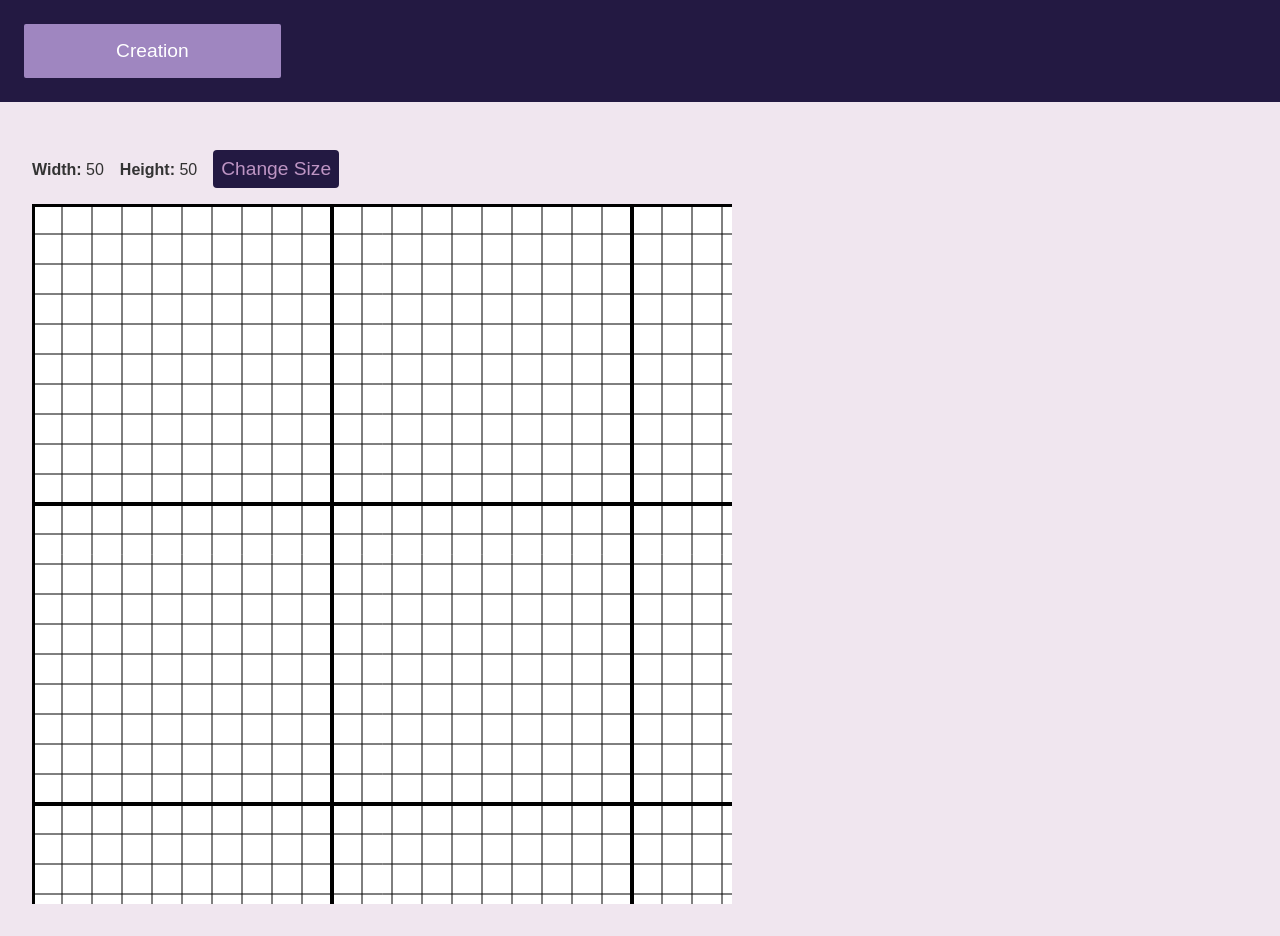
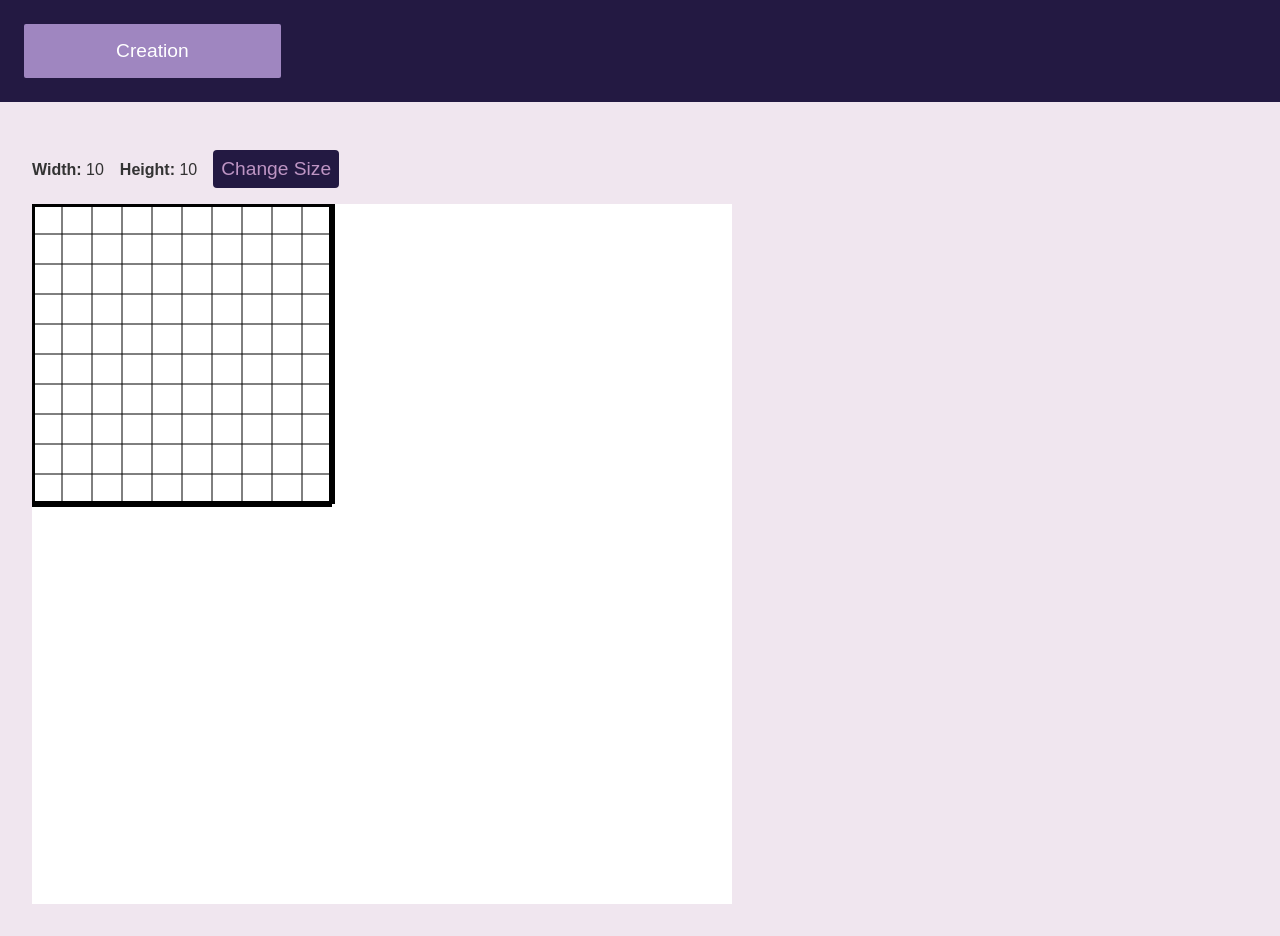
Before and after one commit to blakdragon39/digital-stitchware, an Angular app: page /creation in a window 1280 px wide. After the commit the page ends 904 px from the top, so only its background shows below. Built offline with nearby package versions, Linux system fonts and the light colour scheme.

Commit message:
Drawing a highlight square

```diff
--- a/src/app/creation/canvas/canvas.component.html
+++ b/src/app/creation/canvas/canvas.component.html
@@ -1 +1,16 @@
-<canvas id="stitchCanvas" width="700" height="700"></canvas>
+<div
+	class="containsLayers"
+	(document:mousemove)="onMouseMoveEvent($event)">
+	<canvas
+		class="background"
+		width="700"
+		height="700"></canvas>
+	<canvas
+		id="highlightCanvas"
+		width="700"
+		height="700"></canvas>
+	<canvas
+		id="gridCanvas"
+		width="700"
+		height="700"></canvas>
+</div>
--- a/src/app/creation/canvas/canvas.component.scss
+++ b/src/app/creation/canvas/canvas.component.scss
@@ -1,4 +1,13 @@
+.containsLayers {
+	display: block;
+	position: relative;
+}
+
+.background {
+	background-color: #fff;
+}
+
 canvas {
 	display: block;
-	background-color: #fff;
+	position: absolute;
 }
--- a/src/app/creation/canvas/canvas.component.ts
+++ b/src/app/creation/canvas/canvas.component.ts
@@ -21,32 +21,48 @@ export class CanvasComponent {
     private stitchLine = 1
     private boxLine = 4
 
+    private initialized = false
+    private gridCtx!: CanvasRenderingContext2D
+    private highlightCtx!: CanvasRenderingContext2D
+    private boundingRect!: DOMRect
+
+    private highlightedSquare: Point | null = null
+
     ngOnInit() {
-        // todo async this
-        var canvas = document.getElementById('stitchCanvas')
-        if (!canvas) return
+        var gridCanvas = document.getElementById('gridCanvas')!
+        var highlightCanvas = document.getElementById('highlightCanvas')!
 
-        var c = (canvas as HTMLCanvasElement).getContext('2d')
-        if (!c) return
+        this.gridCtx = (gridCanvas as HTMLCanvasElement).getContext('2d')!
+        this.highlightCtx = (highlightCanvas as HTMLCanvasElement).getContext('2d')!
+        this.boundingRect = gridCanvas.getBoundingClientRect()!
+
+        this.initialized = true
+        this.ngOnChanges()
+    }
+
+    ngOnChanges() {
+        if (!this.initialized) return
+
+        this.gridCtx.reset()
 
         // draw full outer outline
         // todo plus half of outline width to finish the box
-        this.drawLine(c, new Point(0, 0), new Point(this.width * this.stitchSize, 0), this.fullOutline)
-        this.drawLine(c, new Point(0, 0), new Point(0, this.height * this.stitchSize), this.fullOutline)
-        this.drawLine(c, new Point(this.width * this.stitchSize, 0), new Point(this.width * this.stitchSize, this.height * this.stitchSize), this.fullOutline)
-        this.drawLine(c, new Point(0, this.height * this.stitchSize), new Point(this.width * this.stitchSize, this.height * this.stitchSize), this.fullOutline)
+        this.drawLine(this.gridCtx, new Point(0, 0), new Point(this.width * this.stitchSize, 0), this.fullOutline)
+        this.drawLine(this.gridCtx, new Point(0, 0), new Point(0, this.height * this.stitchSize), this.fullOutline)
+        this.drawLine(this.gridCtx, new Point(this.width * this.stitchSize, 0), new Point(this.width * this.stitchSize, this.height * this.stitchSize), this.fullOutline)
+        this.drawLine(this.gridCtx, new Point(0, this.height * this.stitchSize), new Point(this.width * this.stitchSize, this.height * this.stitchSize), this.fullOutline)
 
         //draw box outlines
         for (let x = 0; x < this.width; x += 1) {
             var lineSize = this.stitchLine
             if (x % 10 == 0) lineSize = this.boxLine
-            this.drawLine(c, new Point(x * this.stitchSize, 0), new Point(x * this.stitchSize, this.height * this.stitchSize), lineSize)
+            this.drawLine(this.gridCtx, new Point(x * this.stitchSize, 0), new Point(x * this.stitchSize, this.height * this.stitchSize), lineSize)
         }
 
         for (let y = 0; y < this.height; y +=1 ) {
             var lineSize = this.stitchLine
             if (y % 10 == 0) lineSize = this.boxLine
-            this.drawLine(c, new Point(0, y * this.stitchSize), new Point(this.width * this.stitchSize, y * this.stitchSize), lineSize)
+            this.drawLine(this.gridCtx, new Point(0, y * this.stitchSize), new Point(this.width * this.stitchSize, y * this.stitchSize), lineSize)
         }
     }
 
@@ -57,4 +73,41 @@ export class CanvasComponent {
         c.lineTo(to.x, to.y)
         c.stroke()
     }
+
+    drawSquare(c: CanvasRenderingContext2D, pos: Point, color: string) {
+        c.rect(pos.x * this.stitchSize, pos.y * this.stitchSize, this.stitchSize, this.stitchSize)
+        c.fillStyle = color
+        c.fill()
+    }
+
+    onMouseMoveEvent(event: MouseEvent) {
+        var mousePos = this.getRelativeMousePosition(event)
+        if (this.isInsideCanvas(mousePos)) {
+            var squarePos = this.getHoveredSquare(mousePos)
+            if (squarePos && this.highlightedSquare != squarePos) {
+                this.highlightCtx.reset()
+                this.drawSquare(this.highlightCtx, squarePos, '#32a852')
+                this.highlightedSquare = squarePos
+            }
+        }
+    }
+
+    getRelativeMousePosition(event: MouseEvent): Point {
+        return new Point(event.clientX - this.boundingRect.x, event.clientY - this.boundingRect.y)
+    }
+
+    isInsideCanvas(mousePos: Point) {
+        return mousePos.x > 0 && mousePos.x < this.boundingRect.width && mousePos.y > 0 && mousePos.y < this.boundingRect.height
+    }
+
+    getHoveredSquare(mousePos: Point): Point | null {
+        var x = Math.floor(mousePos.x / this.stitchSize)
+        var y = Math.floor(mousePos.y / this.stitchSize)
+
+        if (x < this.width && y < this.height) {
+            return new Point(x, y)
+        } else {
+            return null
+        }
+    }
 }
--- a/src/app/creation/creation.component.html
+++ b/src/app/creation/creation.component.html
@@ -10,5 +10,5 @@
 	<button *ngIf="!changingSize" (click)="changeSize()">Change Size</button>
 	<button *ngIf="changingSize" (click)="finishChangingSize()">Done</button>
 
-	<app-canvas [width]="width" [height]="height"/>
+	<app-canvas [width]="width" [height]="height" />
 </div>
--- a/src/app/creation/creation.component.ts
+++ b/src/app/creation/creation.component.ts
@@ -16,8 +16,8 @@ import { CanvasComponent } from './canvas/canvas.component'
     styleUrl: './creation.component.scss'
 })
 export class CreationComponent {
-    public width = 50
-    public height = 50
+    public width = 10
+    public height = 10
 
     public newWidth = 0
     public newHeight = 0
```
